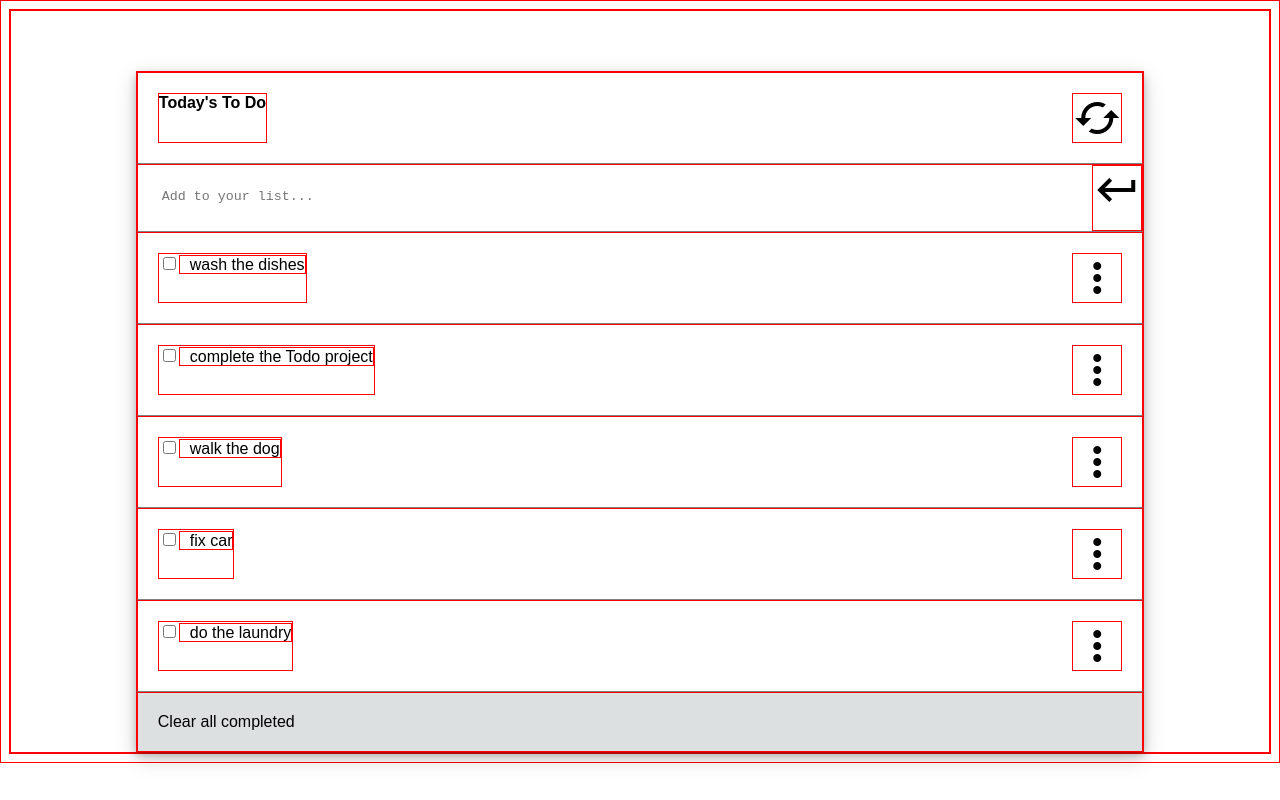
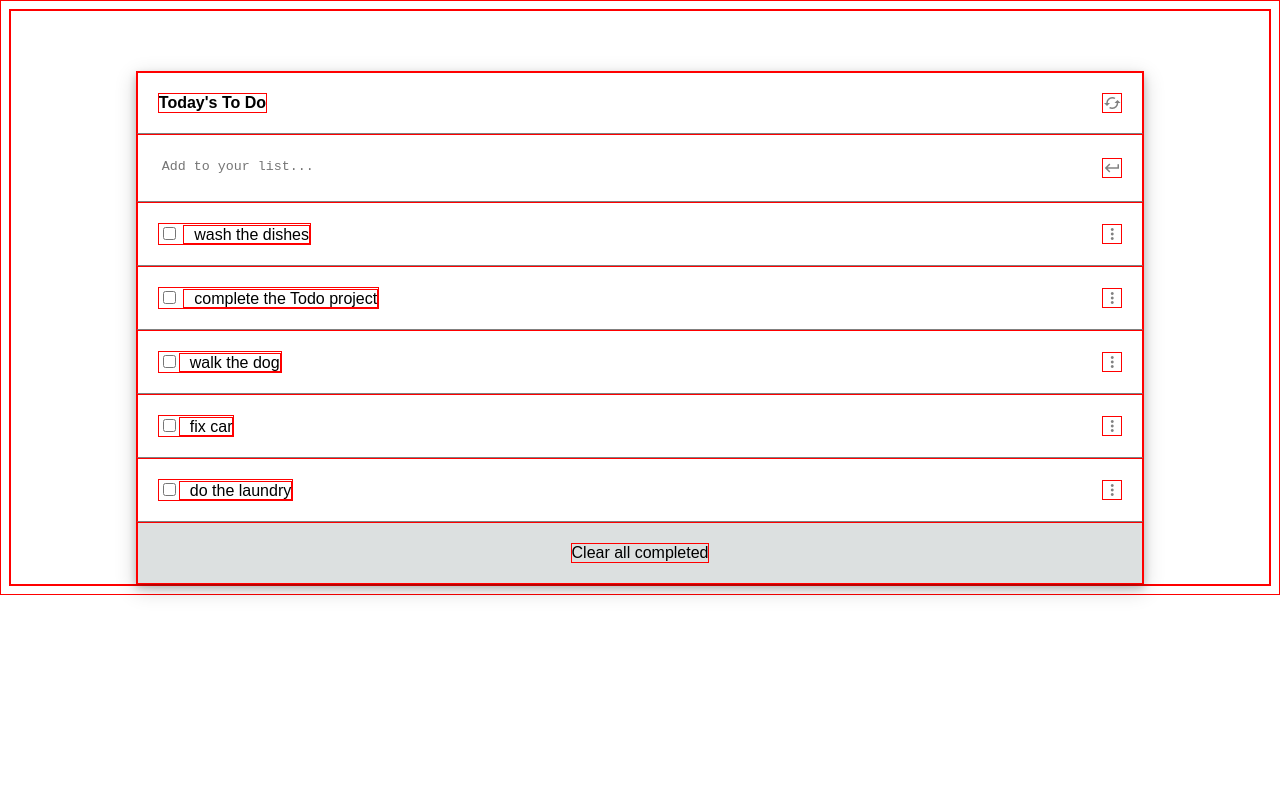
Before and after one commit to ElsonOtake/TodoList, a website built with webpack: page src/index.html in a window 1280 px wide. Built offline with nearby package versions, Linux system fonts and the light colour scheme.

Commit message:
Update layout list

```diff
--- a/package.json
+++ b/package.json
@@ -6,7 +6,8 @@
   "scripts": {
     "test": "echo \"Error: no test specified\" && exit 1",
     "start": "webpack serve --open",
-    "build": "webpack"
+    "build": "webpack",
+    "production": "webpack -p"
   },
   "repository": {
     "type": "git",
--- a/src/index.html
+++ b/src/index.html
@@ -11,28 +11,38 @@
 <body>
     <main>
         <ul>
-            <li><span>Today's To Do</span><span class="material-icons-outlined md-48">
-                cached
-                </span></li>
-            <li><textarea placeholder="Add to your list..."></textarea><span class="material-icons-outlined md-48">
-                keyboard_return
-                </span></li>
-            <li><span><input type="checkbox" id="x0"><label for="x0">wash the dishes</label></span><span class="material-icons-outlined md-48">
+            <li>
+                <span>Today's To Do</span>
+                <span class="material-icons-outlined md-18 gray">cached</span>
+            </li>
+            <li>
+                <textarea placeholder="Add to your list..."></textarea>
+                <span class="material-icons-outlined md-18 gray">keyboard_return</span>
+            </li>
+            <li>
+                <span>
+                    <input type="checkbox" id="x0">
+                    <label for="x0">wash the dishes</label>
+                </span>
+                <span class="material-icons-outlined md-18 gray">more_vert</span>
+            </li>
+            <li>
+                <span>
+                    <input type="checkbox" id="x1">
+                    <label for="x1">complete the Todo project</label>
+                </span>
+                <span class="material-icons-outlined md-18 gray">more_vert</span>
+            </li>
+            <li><span><input type="checkbox" id="x2"><label for="x2">walk the dog</label></span><span class="material-icons-outlined md-18 gray">
                 more_vert
                 </span></li>
-            <li><span><input type="checkbox" id="x1"><label for="x1">complete the Todo project</label></span><span class="material-icons-outlined md-48">
+            <li><span><input type="checkbox" id="x3"><label for="x3">fix car</label></span><span class="material-icons-outlined md-18 gray">
                 more_vert
                 </span></li>
-            <li><span><input type="checkbox" id="x2"><label for="x2">walk the dog</label></span><span class="material-icons-outlined md-48">
+            <li><span><input type="checkbox" id="x4"><label for="x4">do the laundry</label></span><span class="material-icons-outlined md-18 gray">
                 more_vert
                 </span></li>
-            <li><span><input type="checkbox" id="x3"><label for="x3">fix car</label></span><span class="material-icons-outlined md-48">
-                more_vert
-                </span></li>
-            <li><span><input type="checkbox" id="x4"><label for="x4">do the laundry</label></span><span class="material-icons-outlined md-48">
-                more_vert
-                </span></li>
-            <li>Clear all completed</li>
+            <li><span>Clear all completed</span></li>
         </ul>
     </main>
 </body>
--- a/src/style.css
+++ b/src/style.css
@@ -19,6 +19,7 @@ li {
   border-bottom: 1px solid gray;
   display: flex;
   justify-content: space-between;
+  align-items: center;
 }
 
 li:first-child {
@@ -26,18 +27,23 @@ li:first-child {
 }
 
 li:nth-child(2) {
-  padding: 0;
+  padding: 0 20px 0 0;
 }
 
 li:last-child {
-  text-align: center;
   background-color: rgb(220, 224, 224);
   border-bottom: none;
+  display: flex;
+  justify-content: center;
+}
+
+li:last-child span:hover {
+  text-decoration: underline;
+  cursor: pointer;
 }
 
 textarea {
   border: none;
-  width: 80%;
   resize: none;
   outline: none;
   padding: 12px;
@@ -48,22 +54,14 @@ label {
   padding-left: 10px;
 }
 
-.material-icons-outlined.md-48 {
-  font-size: 48px;
+.material-icons-outlined.md-18 {
+  font-size: 18px;
 }
 
-.material-icons-outlined.red242 {
-  color: #ec5242;
+.material-icons-outlined.gray {
+  color: gray;
 }
 
-.material-symbols-outlined.md-48 {
-  font-size: 48px;
+.material-icons-outlined {
+  height: fit-content;
 }
-
-.material-symbols-outlined.whitefff {
-  color: #fff;
-}
-
-.material-symbols-outlined {
-  font-variation-settings: 'wght' 100;
-}
```
Also changed, not shown: README.md.
